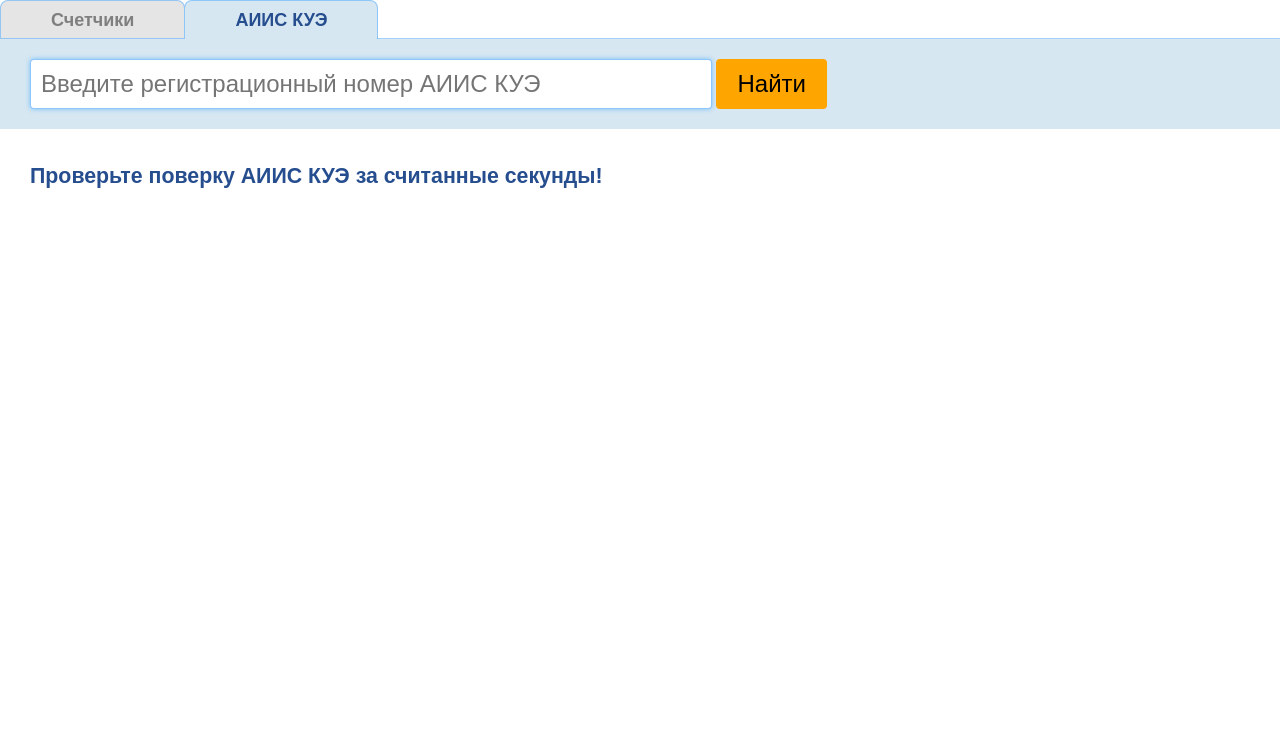
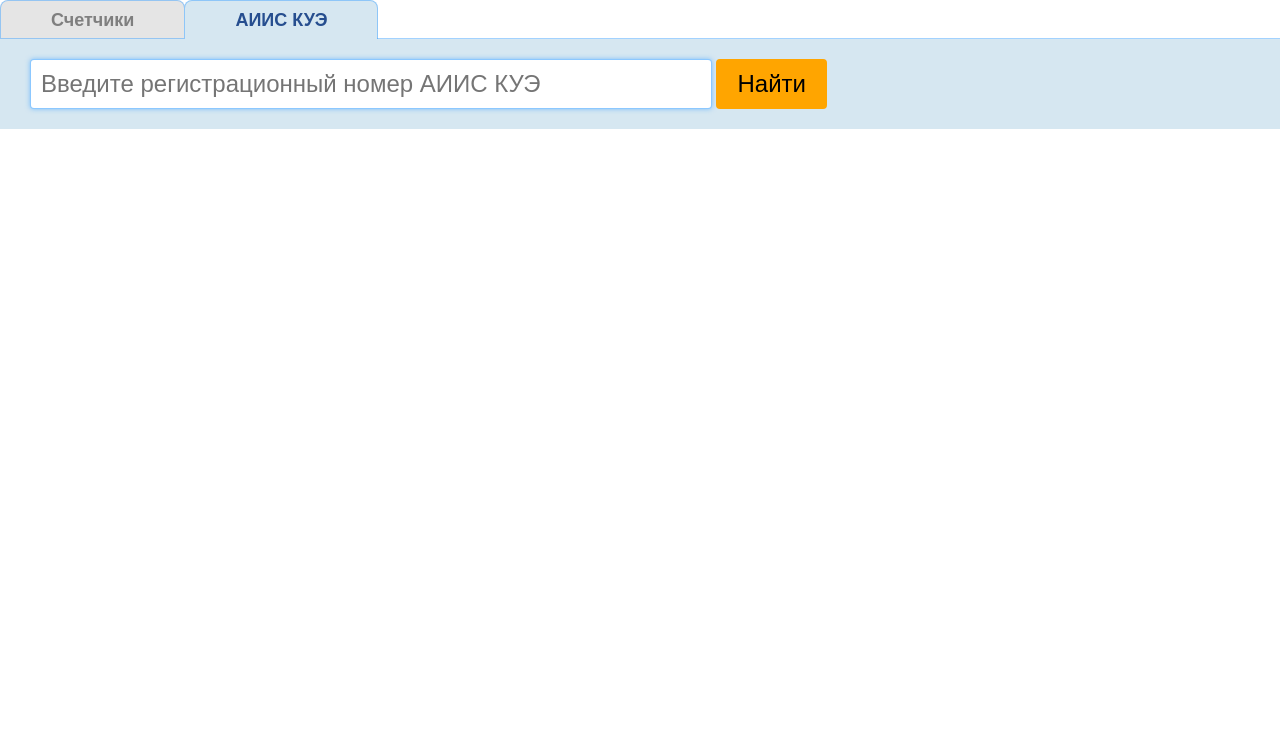
Before and after one commit to osobolev/arshin, a plain HTML site: page web/public/aiis.html in a window 1280 px wide. Shown: the top 737 px of the page. Drawn offline with Linux system fonts and the light colour scheme.

Commit message:
Убрана надпись

```diff
--- a/web/public/aiis.html
+++ b/web/public/aiis.html
@@ -48,7 +48,6 @@
 </div>
 
 <div id="result">
-    <h2>Проверьте поверку АИИС КУЭ за считанные секунды!</h2>
 </div>
 
 <div id="footer"><a href="help.html" target="_blank">Помощь</a></div>
```
